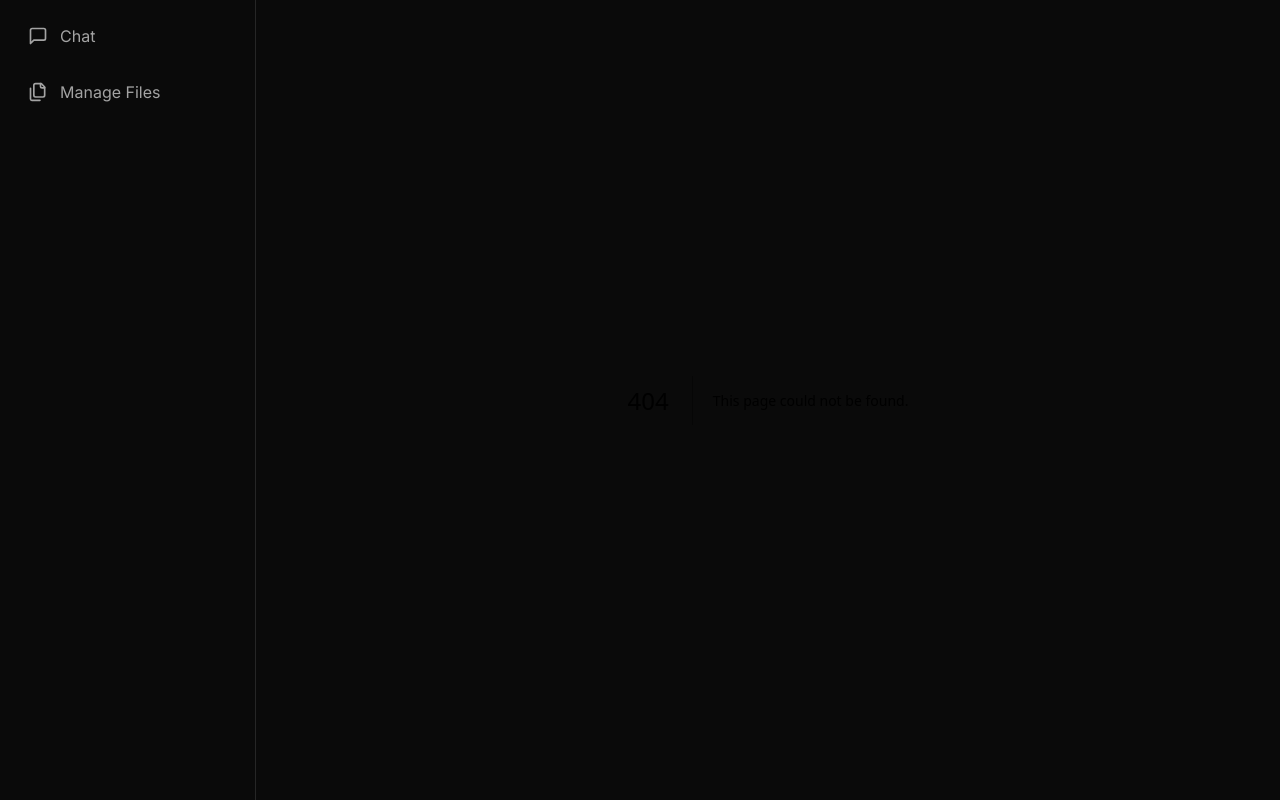
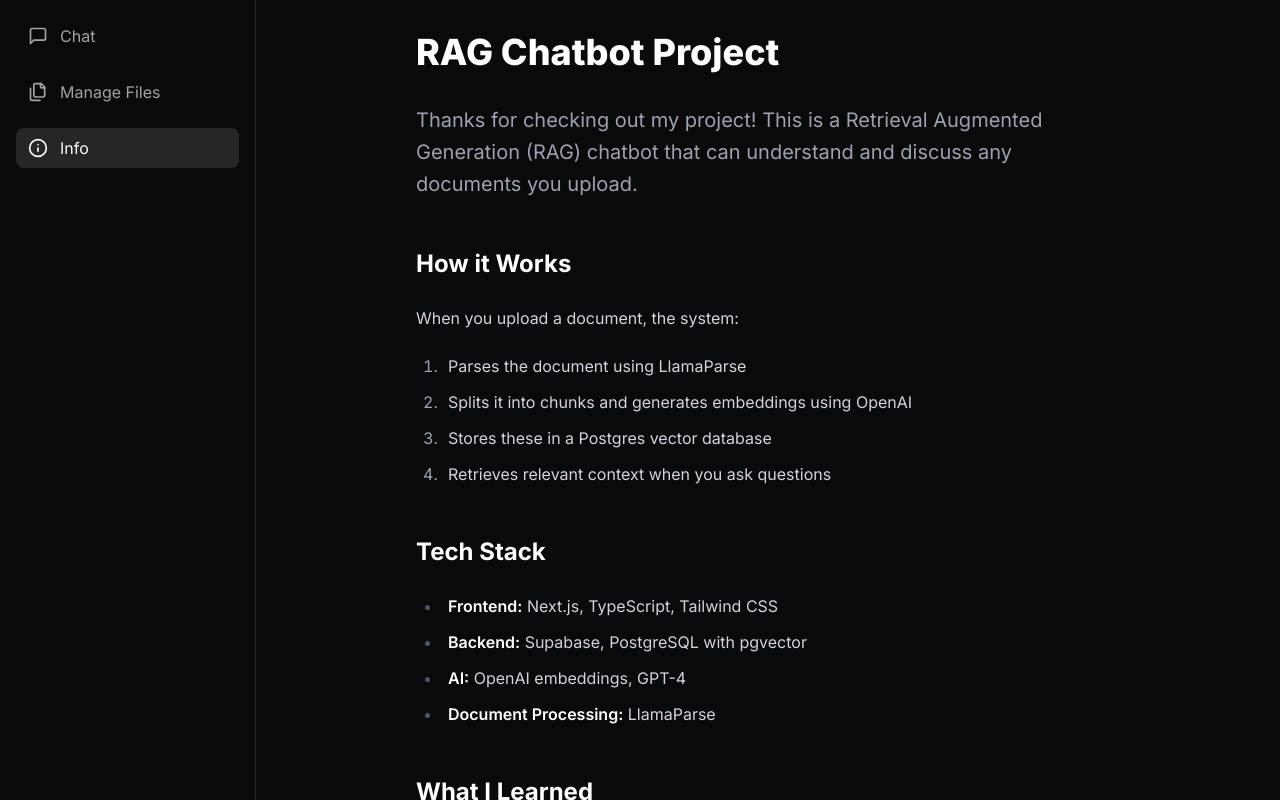
Before and after one commit to austinmw312/rag-chatbot, a Next.js app: page /info in a window 1280 px wide. Before the commit this address had no page. Built offline with nearby package versions, Linux system fonts and the light colour scheme.

Commit message:
Info page added

```diff
--- /dev/null
+++ b/app/info/page.tsx
@@ -0,0 +1,45 @@
+export default function InfoPage() {
+  return (
+    <div className="container mx-auto px-8 py-8 max-w-3xl">
+      <div className="prose dark:prose-invert">
+        <h1>RAG Chatbot Project</h1>
+
+        <p className="lead">
+          Thanks for checking out my project! This is a Retrieval Augmented Generation (RAG)
+          chatbot that can understand and discuss any documents you upload.
+        </p>
+
+        <h2>How it Works</h2>
+        <p>
+          When you upload a document, the system:
+        </p>
+        <ol>
+          <li>Parses the document using LlamaParse</li>
+          <li>Splits it into chunks and generates embeddings using OpenAI</li>
+          <li>Stores these in a Postgres vector database</li>
+          <li>Retrieves relevant context when you ask questions</li>
+        </ol>
+
+        <h2>Tech Stack</h2>
+        <ul>
+          <li><strong>Frontend:</strong> Next.js, TypeScript, Tailwind CSS</li>
+          <li><strong>Backend:</strong> Supabase, PostgreSQL with pgvector</li>
+          <li><strong>AI:</strong> OpenAI embeddings, GPT-4</li>
+          <li><strong>Document Processing:</strong> LlamaParse</li>
+        </ul>
+
+        <h2>What I Learned</h2>
+        <p>
+          Building this project taught me about:
+        </p>
+        <ul>
+          <li>Vector databases and similarity search</li>
+          <li>Handling different document types</li>
+          <li>Building responsive UIs with Tailwind</li>
+          <li>State management in React</li>
+          <li>Working with AI APIs</li>
+        </ul>
+      </div>
+    </div>
+  );
+}
--- a/app/layout.tsx
+++ b/app/layout.tsx
@@ -21,25 +21,23 @@
 }) {
   return (
     <html lang="en" suppressHydrationWarning>
-      <body className={cn(
-        "min-h-screen bg-background font-sans antialiased",
-        inter.className
-      )}>
+      <body className={inter.className}>
         <ThemeProvider
           attribute="class"
           defaultTheme="dark"
           enableSystem={false}
           forcedTheme="dark"
+          disableTransitionOnChange
         >
           <ChatProvider>
-            <div className="flex min-h-screen">
+            <div className="flex h-screen">
               <Navigation />
-              <main className="flex-1">
+              <main className="flex-1 overflow-y-auto">
                 {children}
               </main>
             </div>
+            <Toaster />
           </ChatProvider>
-          <Toaster />
         </ThemeProvider>
       </body>
     </html>
--- a/components/navigation.tsx
+++ b/components/navigation.tsx
@@ -2,7 +2,7 @@
 
 import Link from "next/link";
 import { usePathname } from "next/navigation";
-import { MessageSquare, Files } from "lucide-react";
+import { MessageSquare, Files, Info } from "lucide-react";
 import { cn } from "@/lib/utils";
 
 export function Navigation() {
@@ -31,6 +31,16 @@
           <Files className="h-5 w-5" />
           <span>Manage Files</span>
         </Link>
+        <Link
+          href="/info"
+          className={cn(
+            "flex items-center gap-3 rounded-lg px-3 py-2 text-muted-foreground transition-colors hover:text-foreground",
+            pathname === "/info" ? "bg-secondary text-foreground" : ""
+          )}
+        >
+          <Info className="h-5 w-5" />
+          <span>Info</span>
+        </Link>
       </nav>
     </div>
   );
```
